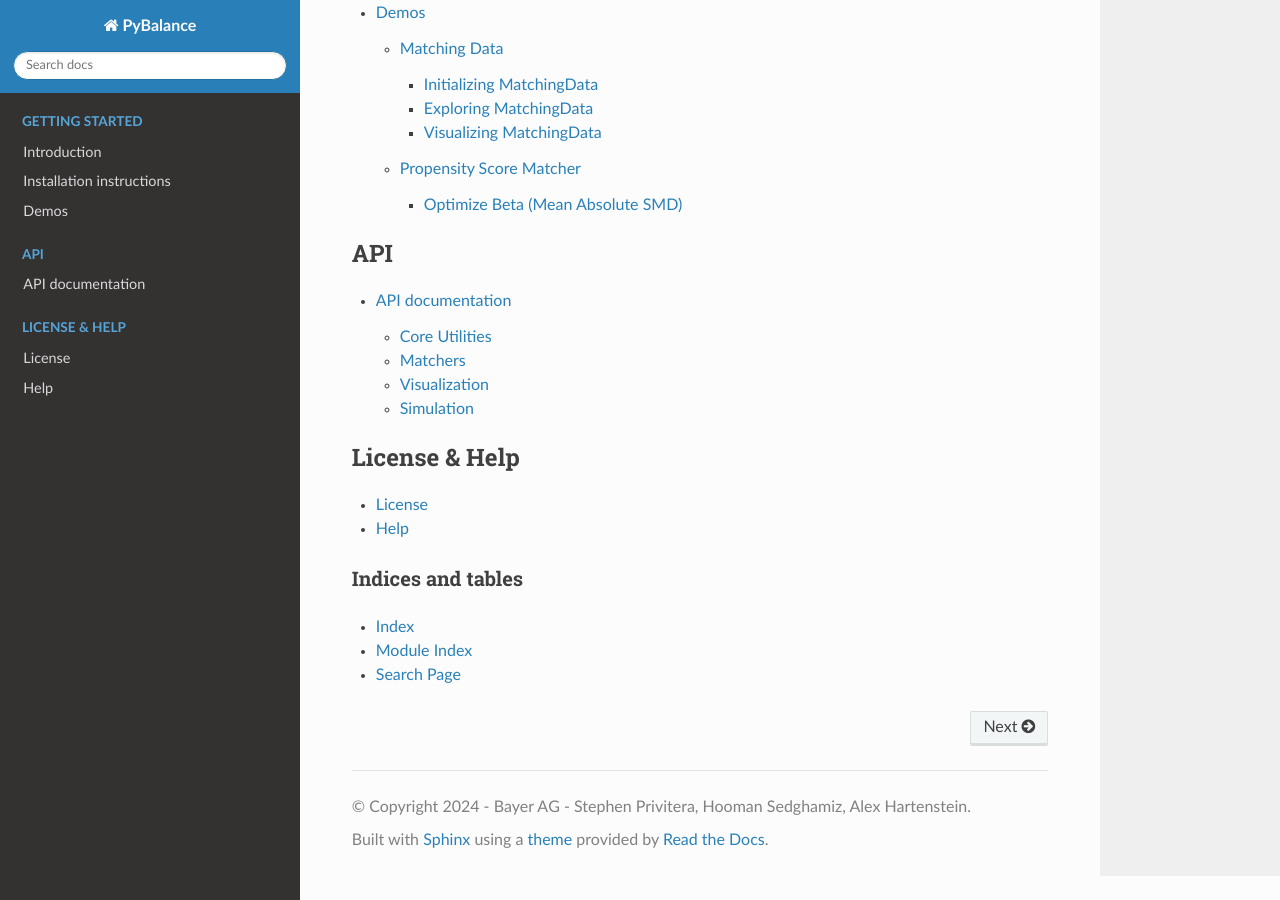
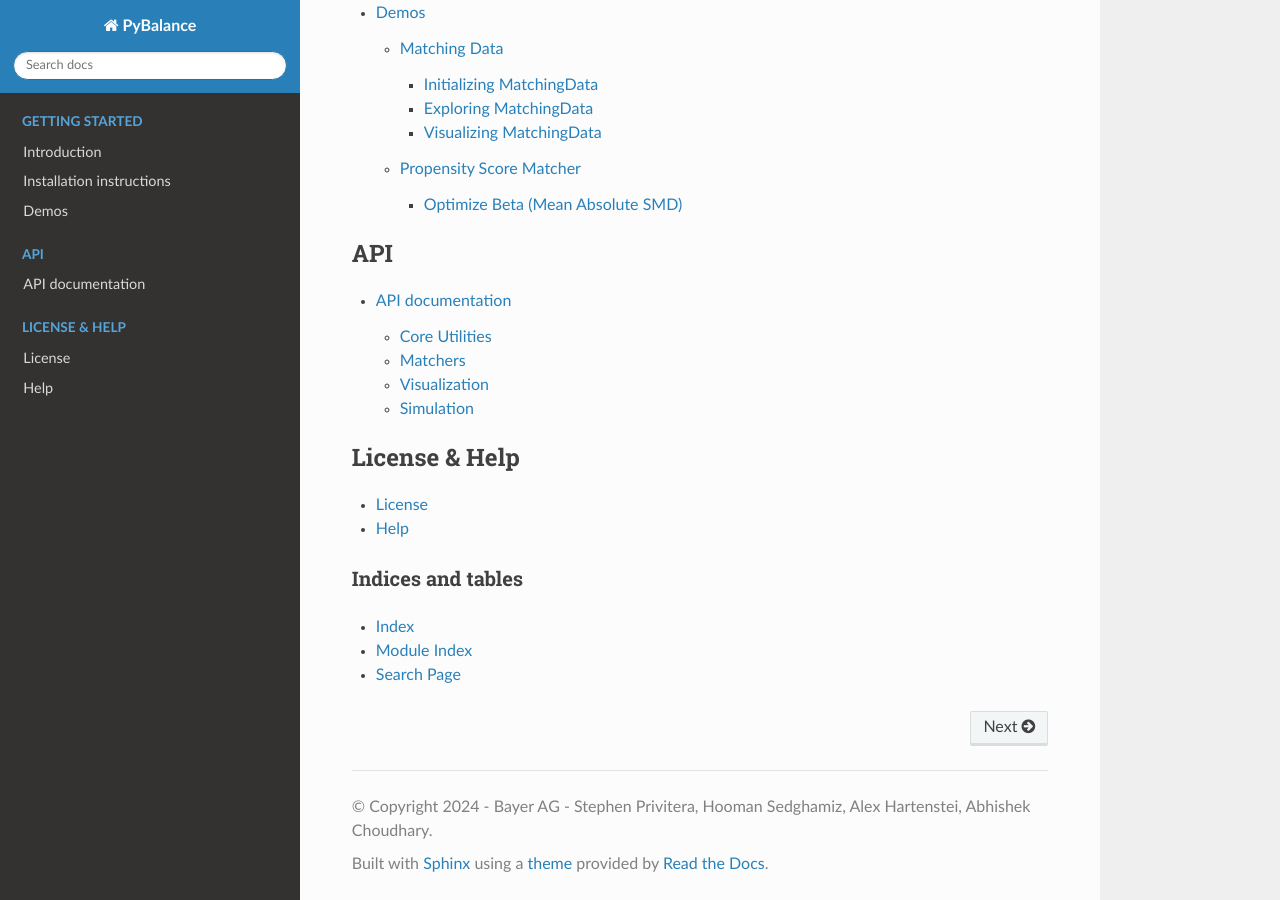
Before and after one commit to Bayer-Group/pybalance, a Sphinx documentation site: the page built from sphinx/index.rst, in a window 1280 px wide and 900 px high, scrolled down 503 px. Built offline with Sphinx 7.4.7 and the Read the Docs theme 2.0.0, drawn with Linux system fonts in a browser that asks for light colours; pages that are not in the unit, such as notebooks, are missing from menus.

Commit message:
add contributor

```diff
--- a/setup.py
+++ b/setup.py
@@ -1,6 +1,6 @@
 import setuptools
 
-__version__ = "0.1.3"
+__version__ = "0.1.4"
 
 with open("README.md", "r") as fh:
     long_description = fh.read()
--- a/sphinx/conf.py
+++ b/sphinx/conf.py
@@ -22,11 +22,11 @@ DOCS_DIR = os.path.split(__file__)[0]
 # -- Project information -----------------------------------------------------
 
 project = "PyBalance"
-author = "Stephen Privitera, Hooman Sedghamiz, Alex Hartenstein"
+author = "Stephen Privitera, Hooman Sedghamiz, Alex Hartenstei, Abhishek Choudhary"
 copyright = f"2024 - Bayer AG - {author}"
 
 # The full version, including alpha/beta/rc tags
-release = "0.0.1"
+release = "0.1.4"
 
 
 # -- General configuration ---------------------------------------------------
```
Also changed, not shown: sphinx/05_help.rst (+8 -2 lines).
